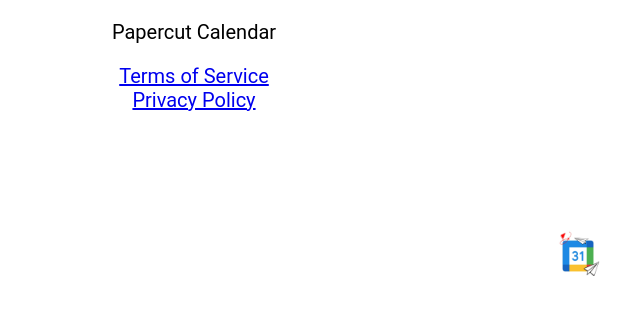
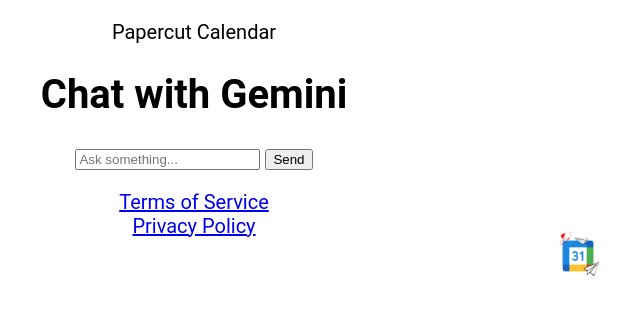
Before and after one commit to dengz42/Papercut_Calendar, a website: page index.html in a window 1280 px wide. Shown: the whole page, without its empty margins (446-1086 px from the left). Drawn offline with Linux system fonts and the light colour scheme.

Commit message:
modified: index.html

```diff
--- a/index.html
+++ b/index.html
@@ -21,6 +21,12 @@
 
     <div class="g_id_signin" data-type="standard"></div>
 
+    <h1>Chat with Gemini</h1>
+    <input type="text" id="userInput" placeholder="Ask something...">
+    <button onclick="sendMessage()">Send</button>
+    <p id="response"></p>
+
+    <script src="script.js"></script>
 </body>
 <a href="TermsOfService/index.html">Terms of Service</a>
 <br>
--- a/script.js
+++ b/script.js
@@ -19,3 +19,28 @@
 
     return JSON.parse(jsonPayload);
 }
+
+const API_KEY = "AIzaSyBkE-rQQJ-uWpda7Ax3tulbcT18rz3FWqI";
+const API_URL = "https://generativelanguage.googleapis.com/v1beta/models/gemini-pro:generateContent?key=" + API_KEY;
+
+async function sendMessage() {
+    const userInput = document.getElementById("userInput").value;
+
+    const requestBody = {
+        contents: [{ parts: [{ text: userInput }] }]
+    };
+
+    try {
+        const response = await fetch(API_URL, {
+            method: "POST",
+            headers: { "Content-Type": "application/json" },
+            body: JSON.stringify(requestBody)
+        });
+
+        const data = await response.json();
+        document.getElementById("response").innerText = data.candidates[0].content.parts[0].text;
+    } catch (error) {
+        console.error("Error:", error);
+        document.getElementById("response").innerText = "Error fetching response.";
+    }
+}
```
